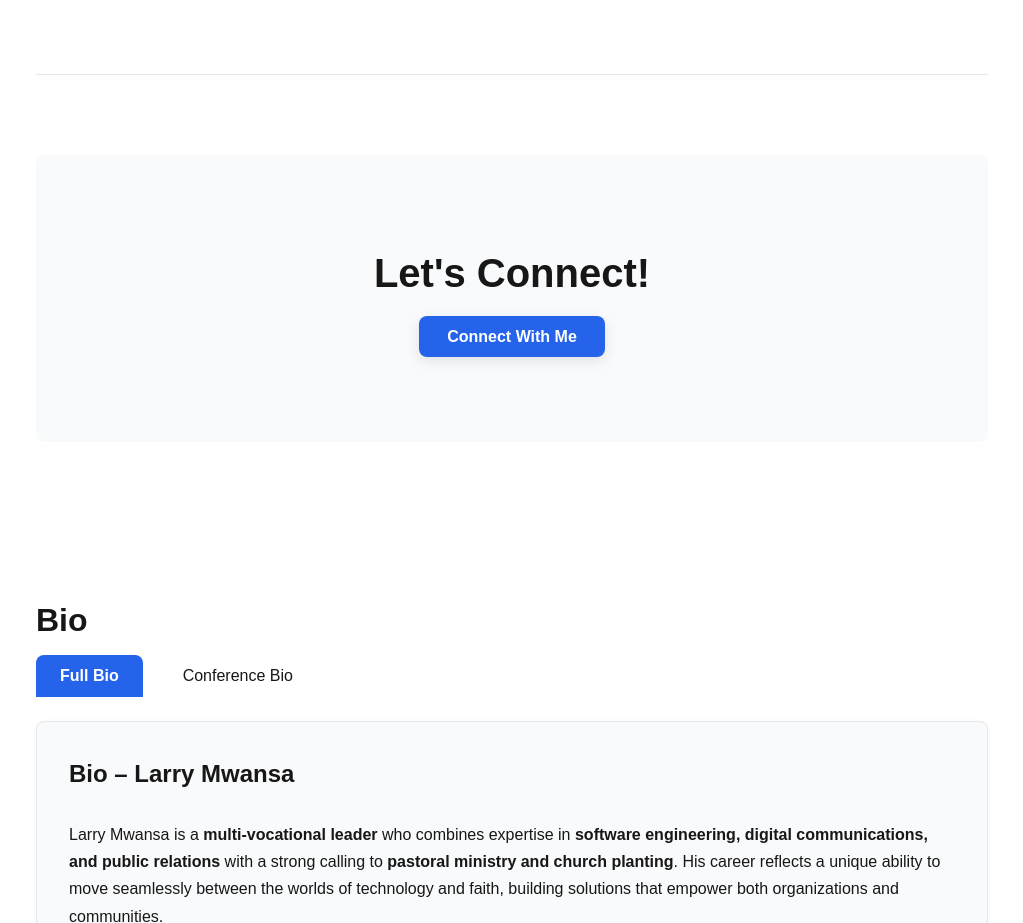
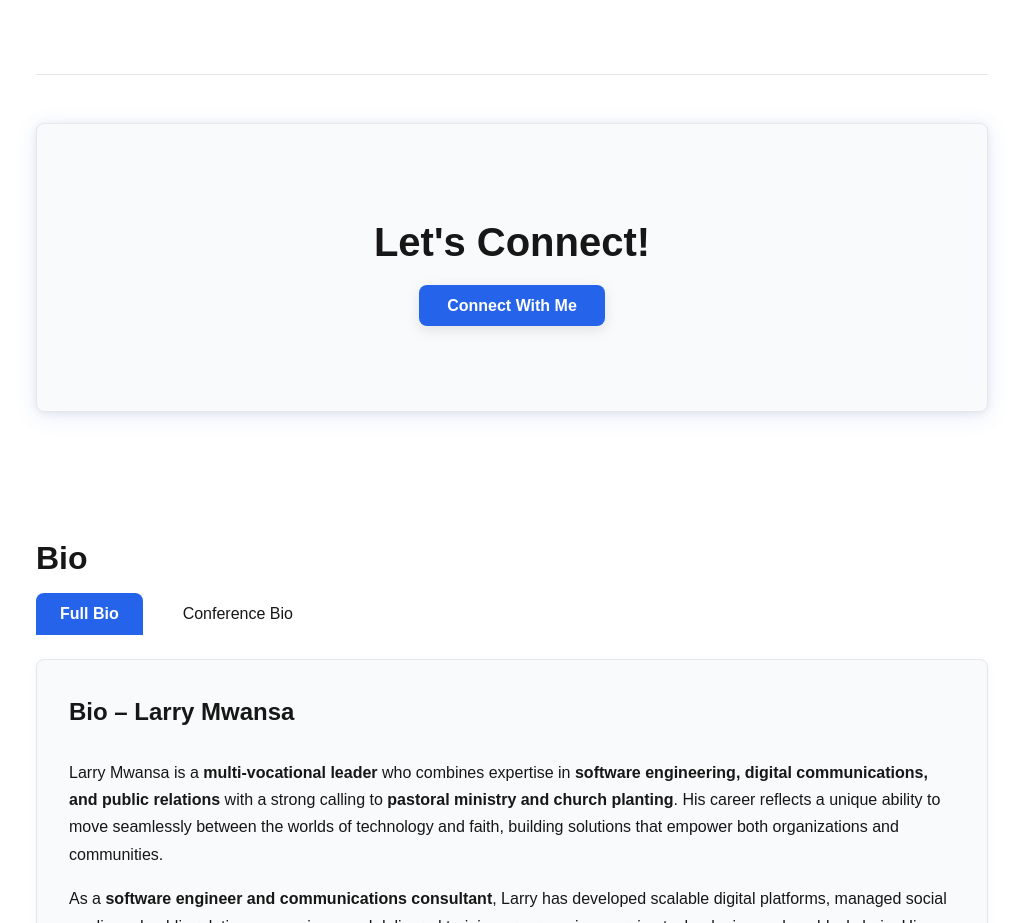
Before and after one commit to LarryMwansa/my-personal-site, a Next.js app: page /about in a window 1280 px wide. Shown: the part 2780-3703 px from the top of the page, without its empty margins (128-1151 px from the left). Built offline with nearby package versions, Linux system fonts and the light colour scheme.

Commit message:
Enhance bio card styling with improved box-shadow, margin adjustments, and border; add transition effect for better visual feedback.

```diff
--- a/src/app/about/about.module.css
+++ b/src/app/about/about.module.css
@@ -204,7 +204,10 @@
   padding: 6rem 0;
   background: var(--card-bg);
   border-radius: var(--radius);
-  margin: 5rem 0;
+  box-shadow: 0 4px 24px rgba(37, 99, 235, 0.1), 0 1.5px 8px rgba(0, 0, 0, 0.08);
+  margin: 3rem 0;
+  border: 1px solid var(--card-border);
+  transition: box-shadow 0.2s;
 }
 
 .ctaTitle {
```
